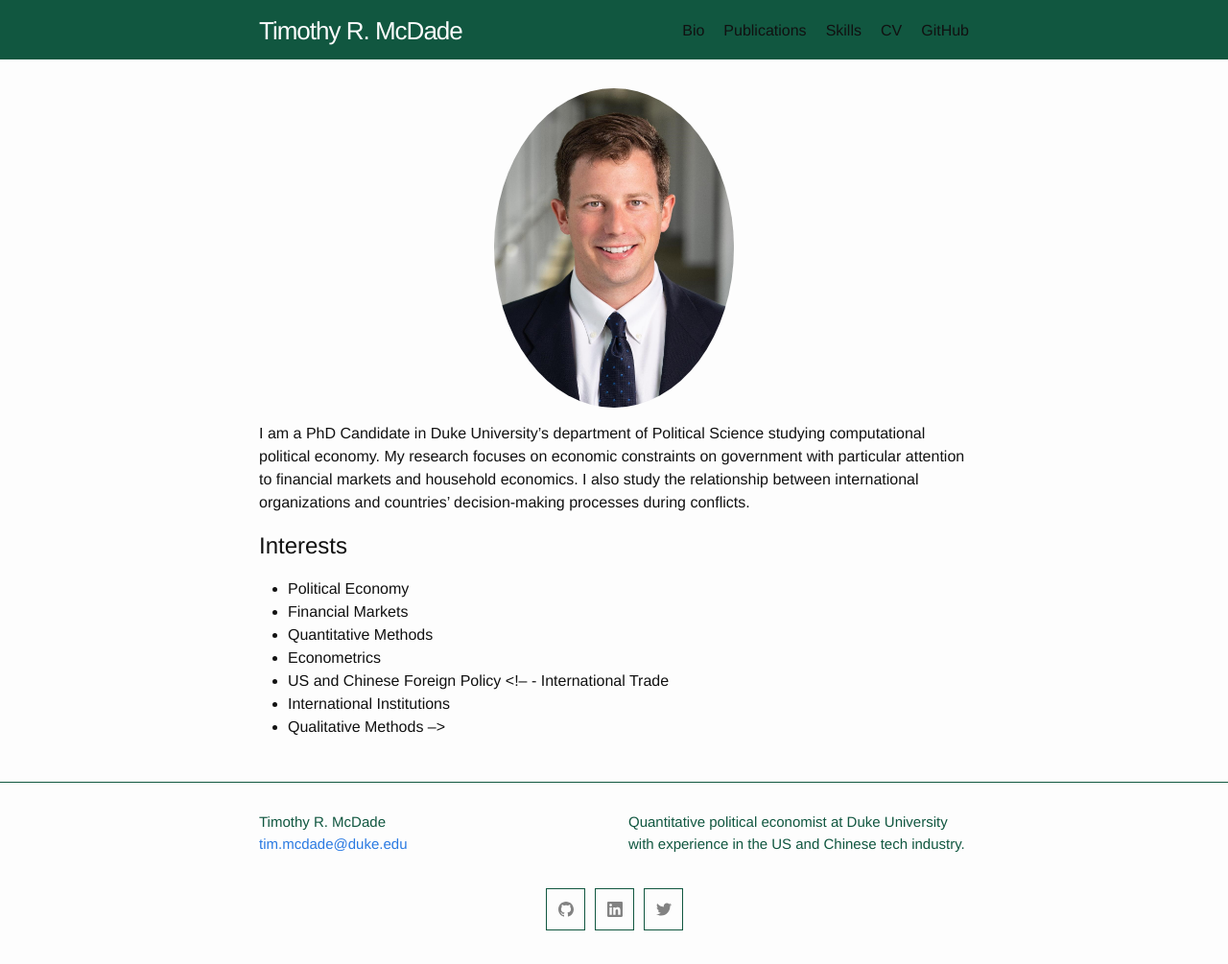
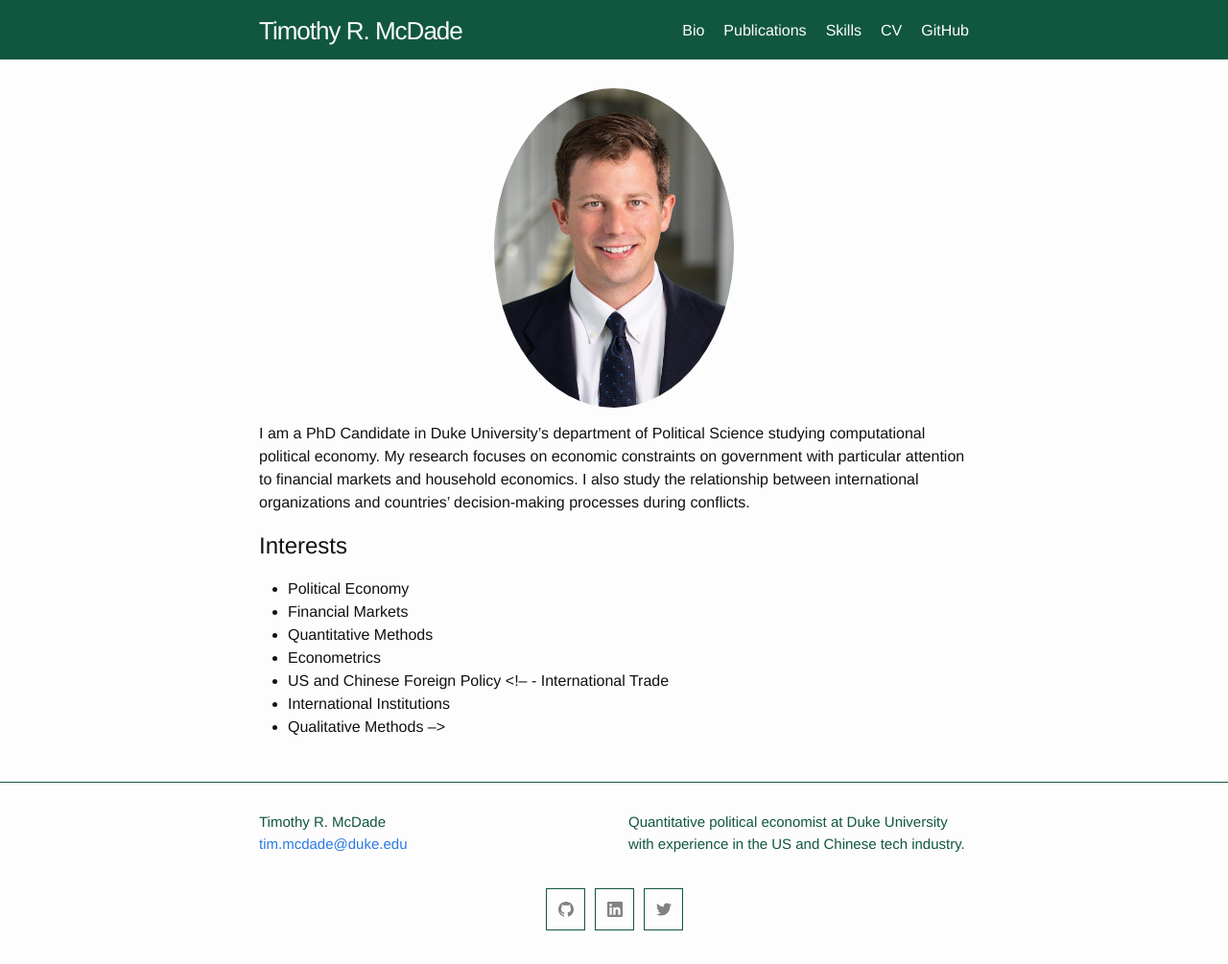
Before and after one commit to trmcdade/trmcdade.github.io, a Jekyll site: the page built from index.md, in a window 1280 px wide. Shown: the whole page at 96% size. Built offline with Jekyll 4.4.1, drawn with Linux system fonts in a browser that asks for light colours.

Commit message:
Update _layout.scss

```diff
--- a/_sass/minima/_layout.scss
+++ b/_sass/minima/_layout.scss
@@ -34,7 +34,6 @@
 .site-nav {
   position: absolute;
   top: 9px;
-  color: $white;
   right: $spacing-unit / 2;
   background-color: $brand-color;
   // background-color: $background-color;
@@ -79,7 +78,8 @@
   }
 
   .page-link {
-    color: $text-color;
+    // color: $text-color;
+    color: $white;
     line-height: $base-line-height;
     display: block;
     padding: 5px 10px;
```
